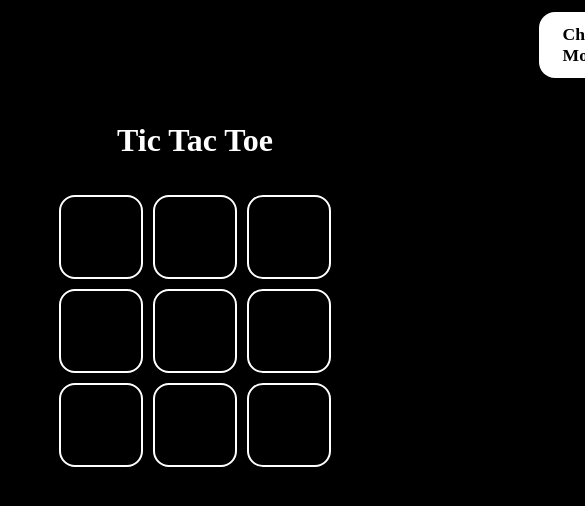
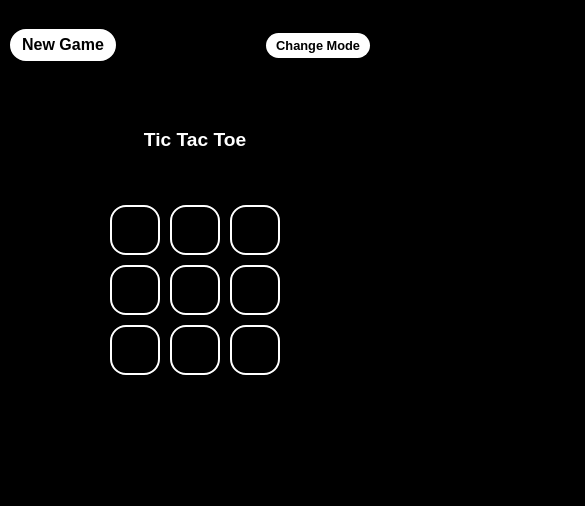
Before and after one commit to Shivayan09/Tic-Tac-Toe, a plain HTML site: page index.html in a window 390 px wide. Shown: the top 506 px of the page, 585 px wide, since content can reach past the window. Drawn offline with Linux system fonts and the light colour scheme.

Commit message:
Made the page responsive to screen sizes

```diff
--- a/style.css
+++ b/style.css
@@ -1,14 +1,17 @@
 * {
     margin: 0;
     padding: 0;
+    box-sizing: border-box;
 }
 body {
     background-color: black;
+    font-family: Arial, sans-serif;
 }
 .mode {
     display: flex;
     justify-content: flex-end;
     align-items: center;
+    padding: 10px;
 }
 .heading {
     height: 100px;
@@ -20,6 +23,7 @@ body {
     color: white;
     font-size: 2rem;
     font-weight: bold;
+    text-align: center;
 }
 .row {
     display: flex;
@@ -27,11 +31,10 @@ body {
     align-items: center;
 }
 .box {
-    margin: 5px 5px;
+    margin: 5px;
     height: 80px;
     width: 80px;
     border: 2px solid white;
-    border-radius: 1rem;
     border-radius: 1rem;
     display: flex;
     justify-content: center;
@@ -42,14 +45,9 @@ body {
     text-align: center;
 }
 .box:hover {
-    background-color: rgb(255,255,255,0.1);
-    transform: scale(1.2rem);
-    height: 85px;
-    width: 85px;
+    background-color: rgba(255, 255, 255, 0.1);
+    transform: scale(1.1);
     transition: 0.2s;
-    font-size: 2rem;
-    font-weight: bold;
-    color: white;
 }
 .scoreboard {
     margin-top: 60px;
@@ -58,9 +56,6 @@ body {
     align-items: center;
 }
 .score-text {
-    display: flex;
-    justify-content: center;
-    align-items: center;
     font-size: 1.2rem;
     font-weight: bold;
     padding: 12px 25px;
@@ -71,40 +66,35 @@ body {
     cursor: pointer;
 }
 .score-text:hover {
-    padding: 13px 26px;
     transition: 0.2s;
 }
 .winner-text {
-    border-radius: 1rem;
-    margin-right: 440px;
     font-size: 2rem;
-    padding: 10px 10px;
+    padding: 10px;
     color: white;
+    text-align: center;
 }
 .hide {
     display: none;
 }
 .top-bar {
     height: 90px;
-    background-color: transparent;
     display: flex;
-    justify-content: center;
+    justify-content: space-between;
     align-items: center;
+    padding: 10px;
 }
 .winner {
     margin-top: 40px;
     text-align: center;
 }
 #new-btn {
-    padding: 12px 24px;
     font-size: 1rem;
     background-color: rgb(255, 255, 255);
     border-radius: 1rem;
     cursor: pointer;
-    margin-right: 700px;
 }
 #new-btn:hover {
-    padding: 15px 27px;
     transition: 0.2s;
 }
 .mode-text {
@@ -117,15 +107,37 @@ body {
     cursor: pointer;
 }
 .mode-text:hover {
-    padding: 15px 27px;
     transition: 0.2s;
 }
-.winner-text {
-    margin-left: 450px;
-    font-size: 2rem;
-    font-weight: bold;
-    color: white;
-    padding: 10px 20px;
-    border-radius: 1rem;
-    background-color: rgb(255,255,255,0.5);
+.outer-box {
+    display: flex;
+    flex-direction: column;
+    align-items: center;
+    padding: 10px;
 }
+@media (max-width: 768px) {
+    .box {
+        height: 60px;
+        width: 60px;
+    }
+    .heading-text {
+        font-size: 1.5rem;
+    }
+    .score-text, .mode-text {
+        font-size: 0.9rem;
+        padding: 8px 15px;
+    }
+}
+@media (max-width: 480px) {
+    .box {
+        height: 50px;
+        width: 50px;
+    }
+    .heading-text {
+        font-size: 1.2rem;
+    }
+    .score-text, .mode-text {
+        font-size: 0.8rem;
+        padding: 5px 10px;
+    }
+}
```
